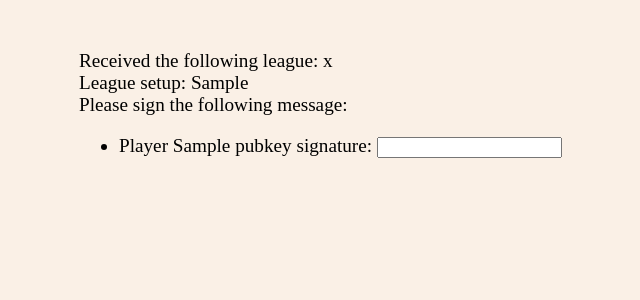
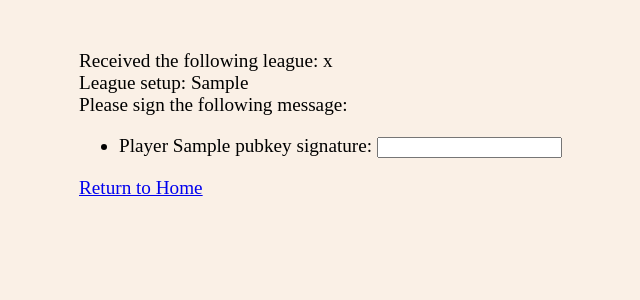
Before and after one commit to ozeki-inc/ozeki-fantasy-sumo, a Flask app: template templates/league_sign.html in a window 1280 px wide. Shown: the top 300 px of the page, without its empty margins (21-661 px from the left). Run offline with Flask 2, Linux system fonts and the light colour scheme; the template is opened without the code that fills it: most values are stand-ins (such as "Sample title", 1, 10 or a date in 2020).

Commit message:
return to home

```diff
--- a/templates/league_sign.html
+++ b/templates/league_sign.html
@@ -20,5 +20,7 @@
     </form>
 
 
+    <a href="/">Return to Home</a>
+
 
 </html>
```
